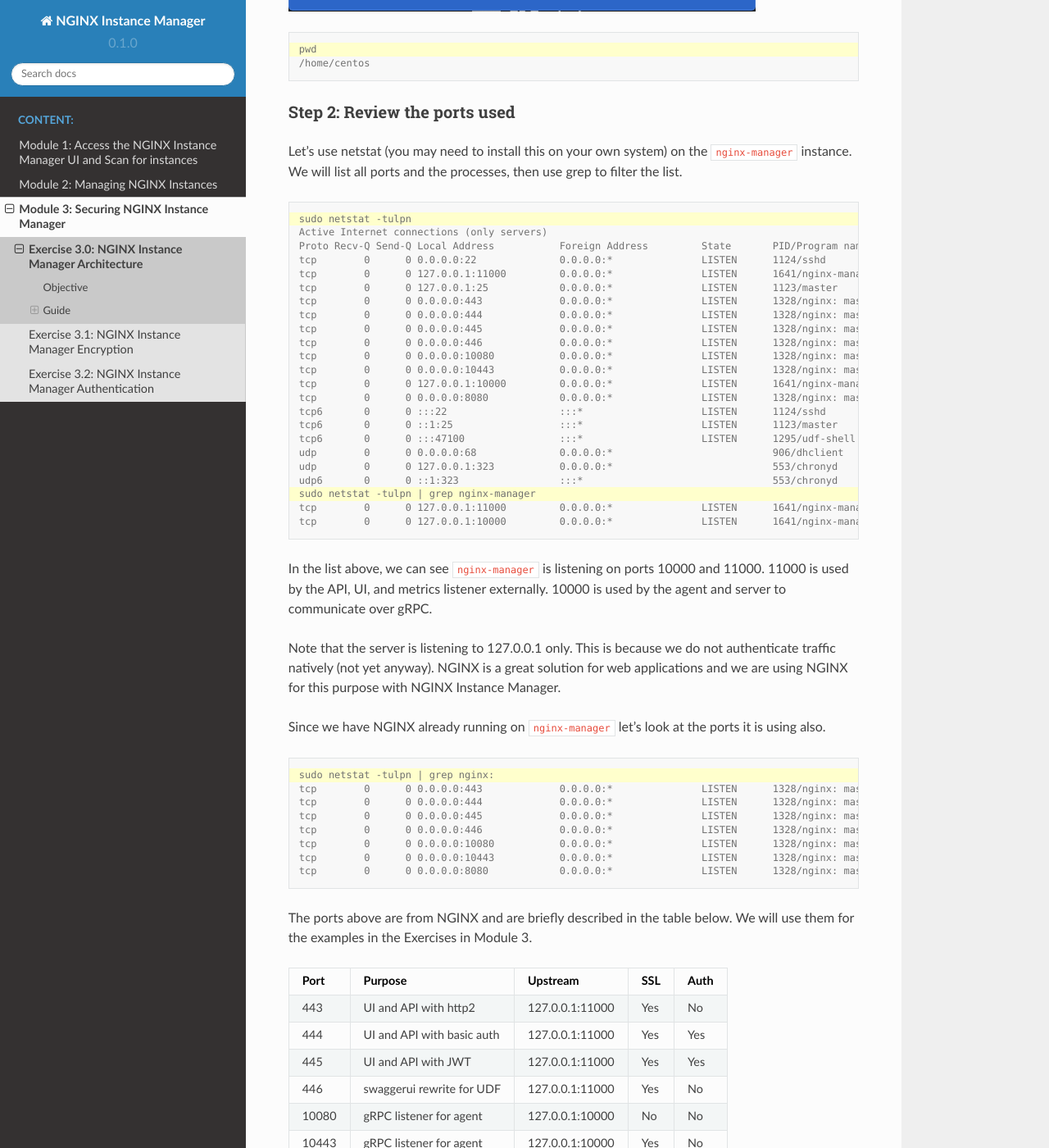
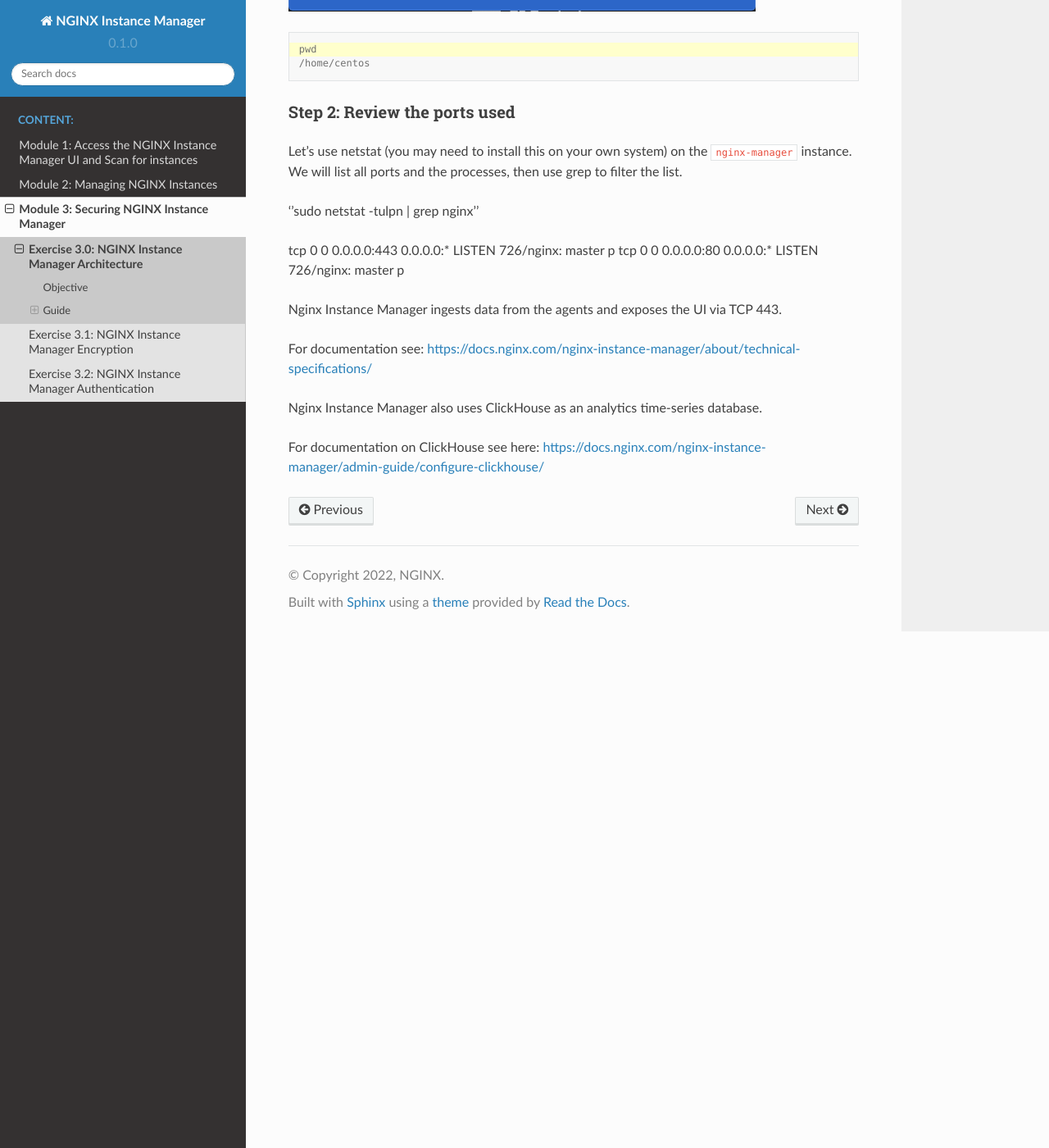
Before and after one commit to GBond/nginx-instance-manager-lab, a Sphinx documentation site: the page built from docs/source/module3/3.0-architecture.rst, in a window 1280 px wide and 1400 px high, scrolled down 2517 px. Shown: the whole window at 82% size. Built offline with Sphinx 7.4.7 and the Read the Docs theme 2.0.0, drawn with Linux system fonts in a browser that asks for light colours; pages that are not in the unit, such as notebooks, are missing from menus; some of the changed text lies outside the part shown.

Commit message:
Update 3.0-architecture.rst

```diff
--- a/docs/source/module3/3.0-architecture.rst
+++ b/docs/source/module3/3.0-architecture.rst
@@ -47,72 +47,15 @@
 Let's use netstat (you may need to install this on your own system) on the ``nginx-manager``
 instance.  We will list all ports and the processes, then use grep to filter the list.
 
-.. code-block:: shell-session
-   :emphasize-lines: 1,21
+''sudo netstat -tulpn | grep nginx''
 
-   sudo netstat -tulpn
-   Active Internet connections (only servers)
-   Proto Recv-Q Send-Q Local Address           Foreign Address         State       PID/Program name
-   tcp        0      0 0.0.0.0:22              0.0.0.0:*               LISTEN      1124/sshd
-   tcp        0      0 127.0.0.1:11000         0.0.0.0:*               LISTEN      1641/nginx-manager
-   tcp        0      0 127.0.0.1:25            0.0.0.0:*               LISTEN      1123/master
-   tcp        0      0 0.0.0.0:443             0.0.0.0:*               LISTEN      1328/nginx: master
-   tcp        0      0 0.0.0.0:444             0.0.0.0:*               LISTEN      1328/nginx: master
-   tcp        0      0 0.0.0.0:445             0.0.0.0:*               LISTEN      1328/nginx: master
-   tcp        0      0 0.0.0.0:446             0.0.0.0:*               LISTEN      1328/nginx: master
-   tcp        0      0 0.0.0.0:10080           0.0.0.0:*               LISTEN      1328/nginx: master
-   tcp        0      0 0.0.0.0:10443           0.0.0.0:*               LISTEN      1328/nginx: master
-   tcp        0      0 127.0.0.1:10000         0.0.0.0:*               LISTEN      1641/nginx-manager
-   tcp        0      0 0.0.0.0:8080            0.0.0.0:*               LISTEN      1328/nginx: master
-   tcp6       0      0 :::22                   :::*                    LISTEN      1124/sshd
-   tcp6       0      0 ::1:25                  :::*                    LISTEN      1123/master
-   tcp6       0      0 :::47100                :::*                    LISTEN      1295/udf-shell
-   udp        0      0 0.0.0.0:68              0.0.0.0:*                           906/dhclient
-   udp        0      0 127.0.0.1:323           0.0.0.0:*                           553/chronyd
-   udp6       0      0 ::1:323                 :::*                                553/chronyd
-   sudo netstat -tulpn | grep nginx-manager
-   tcp        0      0 127.0.0.1:11000         0.0.0.0:*               LISTEN      1641/nginx-manager
-   tcp        0      0 127.0.0.1:10000         0.0.0.0:*               LISTEN      1641/nginx-manager
+tcp        0      0 0.0.0.0:443             0.0.0.0:*               LISTEN      726/nginx: master p
+tcp        0      0 0.0.0.0:80              0.0.0.0:*               LISTEN      726/nginx: master p
 
-In the list above, we can see ``nginx-manager`` is listening on ports 10000 and 11000.  11000 is
-used by the API, UI, and metrics listener externally.  10000 is used by the agent and server to
-communicate over gRPC.
+Nginx Instance Manager ingests data from the agents and exposes the UI via TCP 443.
 
-Note that the server is listening to 127.0.0.1 only.  This is because we do not authenticate traffic
-natively (not yet anyway). NGINX is a great solution for web applications and we are using NGINX for
-this purpose with NGINX Instance Manager.
+For documentation see: https://docs.nginx.com/nginx-instance-manager/about/technical-specifications/
 
-Since we have NGINX already running on ``nginx-manager`` let's look at the ports it is using also.
+Nginx Instance Manager also uses ClickHouse as an analytics time-series database.
 
-.. code-block:: shell-session
-   :emphasize-lines: 1
-
-   sudo netstat -tulpn | grep nginx:
-   tcp        0      0 0.0.0.0:443             0.0.0.0:*               LISTEN      1328/nginx: master
-   tcp        0      0 0.0.0.0:444             0.0.0.0:*               LISTEN      1328/nginx: master
-   tcp        0      0 0.0.0.0:445             0.0.0.0:*               LISTEN      1328/nginx: master
-   tcp        0      0 0.0.0.0:446             0.0.0.0:*               LISTEN      1328/nginx: master
-   tcp        0      0 0.0.0.0:10080           0.0.0.0:*               LISTEN      1328/nginx: master
-   tcp        0      0 0.0.0.0:10443           0.0.0.0:*               LISTEN      1328/nginx: master
-   tcp        0      0 0.0.0.0:8080            0.0.0.0:*               LISTEN      1328/nginx: master
-
-The ports above are from NGINX and are briefly described in the table below.  We will use them for the
-examples in the Exercises in Module 3.
-
-+-------+----------------------------+-----------------+-----+------+
-|  Port |           Purpose          |     Upstream    | SSL | Auth |
-+=======+============================+=================+=====+======+
-| 443   | UI and API with http2      | 127.0.0.1:11000 | Yes | No   |
-+-------+----------------------------+-----------------+-----+------+
-| 444   | UI and API with basic auth | 127.0.0.1:11000 | Yes | Yes  |
-+-------+----------------------------+-----------------+-----+------+
-| 445   | UI and API with JWT        | 127.0.0.1:11000 | Yes | Yes  |
-+-------+----------------------------+-----------------+-----+------+
-| 446   | swaggerui rewrite for UDF  | 127.0.0.1:11000 | Yes | No   |
-+-------+----------------------------+-----------------+-----+------+
-| 10080 | gRPC listener for agent    | 127.0.0.1:10000 | No  | No   |
-+-------+----------------------------+-----------------+-----+------+
-| 10443 | gRPC listener for agent    | 127.0.0.1:10000 | Yes | No   |
-+-------+----------------------------+-----------------+-----+------+
-| 8080  | Plus API                   | -               | No  | No   |
-+-------+----------------------------+-----------------+-----+------+
+For documentation on ClickHouse see here: https://docs.nginx.com/nginx-instance-manager/admin-guide/configure-clickhouse/
```
Also changed, not shown: other parts of docs/source/module3/3.0-architecture.rst (+3 -3 lines).
